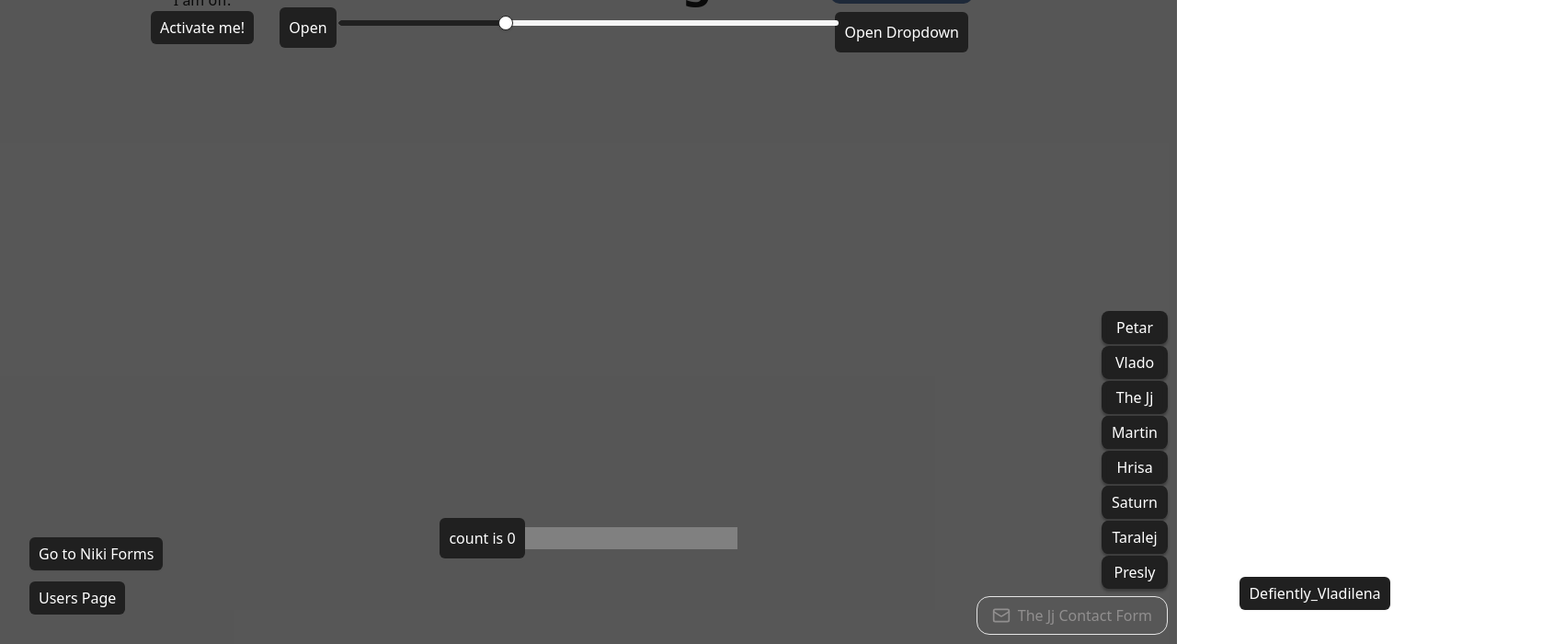
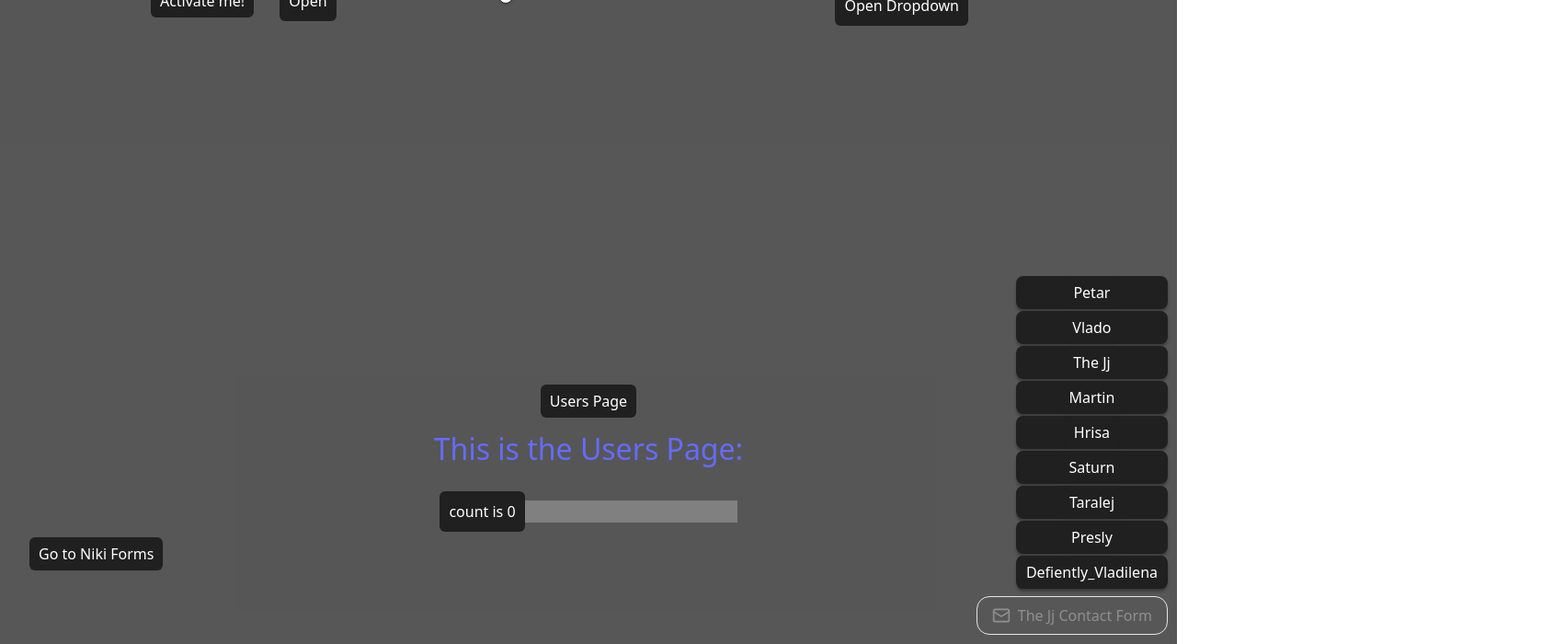
Before and after one commit to ZagoraPI/Tech-Titans, a React (Vite) app: page / in a window 1280 px wide. Shown: the part 100-800 px from the top of the page at 92% size, 1702 px wide, since content can reach past the window. Built offline with nearby package versions, Linux system fonts and the light colour scheme.

Commit message:
Update App.tsx
Vladilena_Form no longer flying freely on the screen
Users page added message link and on the bottom center of the screen

```diff
--- a/src/App.tsx
+++ b/src/App.tsx
@@ -115,19 +115,18 @@ function App() {
               </Link>
             </div>
 
-            <div className="bottom-left-container">
+            <div className="relative-container">
               <Link to="/users-page">
                 <Button>Users Page</Button>
+                <h2 style={{ fontSize: "2rem", marginTop: "10px" }}>This is the Users Page:</h2>
               </Link>
             </div>
 
-            <div style={{ position: "relative", top: "180px", left: "790px" }}>
-              <Vladilena_Form />
-            </div>
+
 
             <div className="bottom-right-stack"
             style={{ bottom: '60px',  }}>
-                {[PetarForm, VladoForm,TheJjForm, MartinForm, HrisaForm, SaturnForm, EgorkaForm, PreslyForm,].map((Form, idx) => (
+                {[PetarForm, VladoForm,TheJjForm, MartinForm, HrisaForm, SaturnForm, EgorkaForm, PreslyForm,Vladilena_Form].map((Form, idx) => (
               <div key={idx} className="form-button-wrapper">
                 <Form />
               </div>
```
